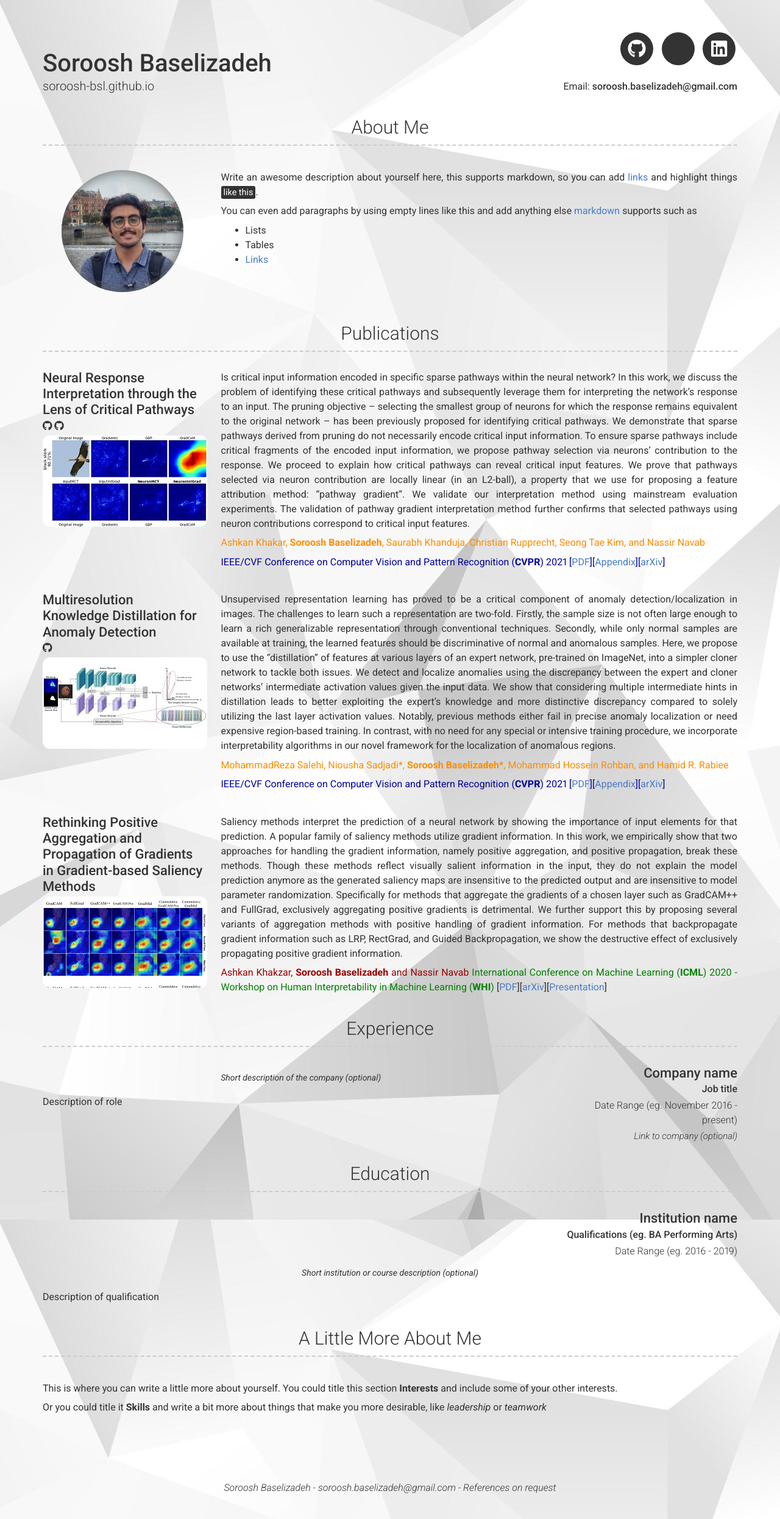
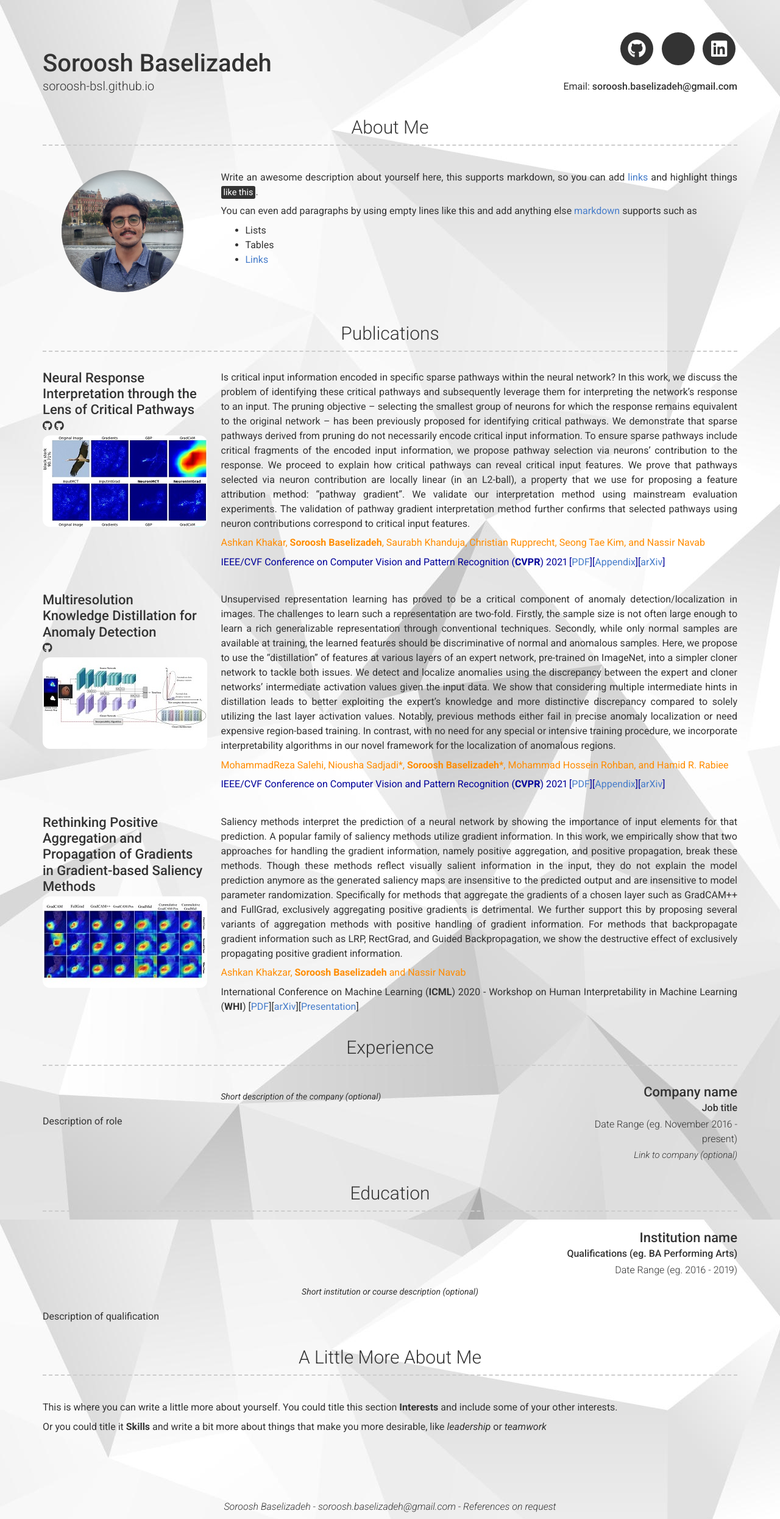
Before and after one commit to Soroosh-Bsl/soroosh-bsl.github.io, a Jekyll site: the page built from index.md, in a window 1280 px wide. Shown: the whole page at 61% size. Built offline with Jekyll 4.4.1, drawn with Linux system fonts in a browser that asks for light colours; nearby versions of some CDN libraries; a style sheet for code colours, icons or effects is not loaded.

Commit message:
add pub 3

```diff
--- a/_config.yml
+++ b/_config.yml
@@ -110,8 +110,9 @@ content:
         description: | # this will include new lines to allow paragraphs
           Saliency methods interpret the prediction of a neural network by showing the importance of input elements for that prediction. A popular family of saliency methods utilize gradient information. In this work, we empirically show that two approaches for handling the gradient information, namely positive aggregation, and positive propagation, break these methods. Though these methods reflect visually salient information in the input, they do not explain the model prediction anymore as the generated saliency maps are insensitive to the predicted output and are insensitive to model parameter randomization. Specifically for methods that aggregate the gradients of a chosen layer such as GradCAM++ and FullGrad, exclusively aggregating positive gradients is detrimental. We further support this by proposing several variants of aggregation methods with positive handling of gradient information. For methods that backpropagate gradient information such as LRP, RectGrad, and Guided Backpropagation, we show the destructive effect of exclusively propagating positive gradient information.
 
-          <span style="color:#900"> Ashkan Khakzar, <strong>Soroosh Baselizadeh</strong> and Nassir Navab </span>
-          <span style="color:green"> International Conference on Machine Learning (<strong>ICML</strong>) 2020 - Workshop on Human Interpretability in Machine Learning (<strong>WHI</strong>) </span>
+          <span style="color:#FF8C00"> Ashkan Khakzar, <strong>Soroosh Baselizadeh</strong> and Nassir Navab </span>
+
+          <span style="color:000099"> International Conference on Machine Learning (<strong>ICML</strong>) 2020 - Workshop on Human Interpretability in Machine Learning (<strong>WHI</strong>) </span>
           [<a href="url(/pubs/rethink_pos_grad_main.pdf)">PDF</a>][<a href="https://arxiv.org/abs/2012.00362">arXiv</a>][<a href="url(/pubs/rethink_pos_grad_vid.pdf)">Presentation</a>]
   - title: Experience
     layout: list
```
Also changed, not shown: images/rethink.jpg.
